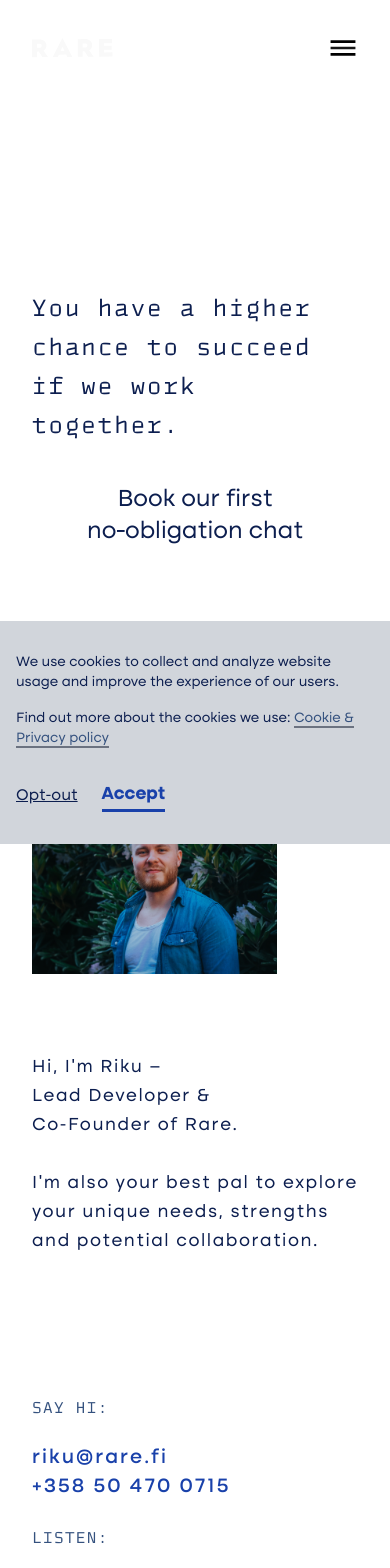
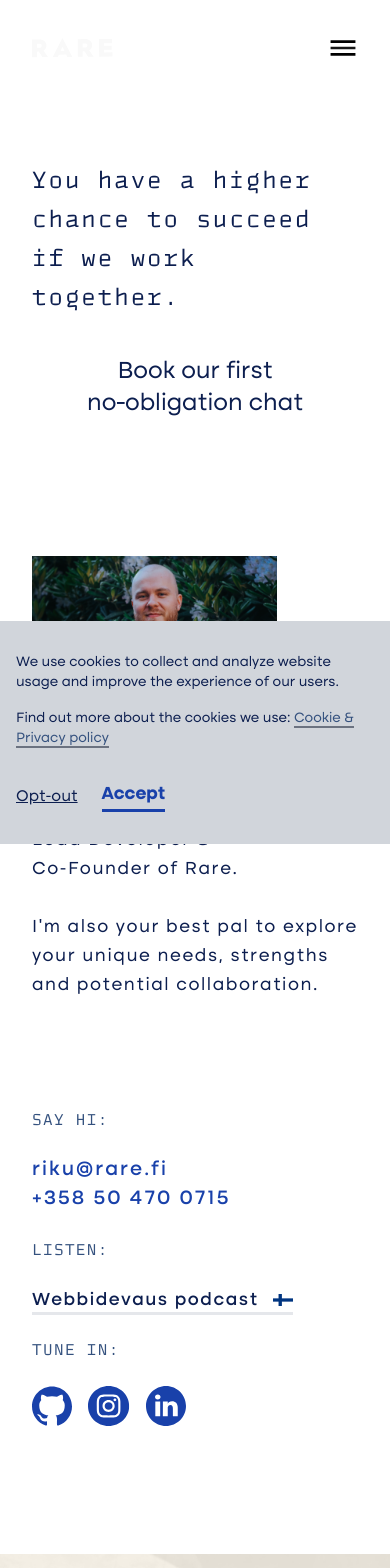
Before and after one commit to rareagency/rare.fi, a Next.js app: page /contact-us in a window 390 px wide. Shown: the top 1568 px of the page. Built offline with nearby package versions, Linux system fonts and the light colour scheme; a small style sheet from the web is missing.

Commit message:
Fix/mobile improvements (#43)

```diff
--- a/components/ContactUs/ContactRiku.tsx
+++ b/components/ContactUs/ContactRiku.tsx
@@ -2,7 +2,7 @@ import React from "react";
 import TextLink from "../TextLink";
 
 export const ContactRiku = () => (
-  <section id="contact-riku" className="col-all layout-grid p-0 mt-48">
+  <section id="contact-riku" className="col-all layout-grid p-0 mt-48 md:mt-16">
     <img
       src="/static/pictures/riku-rouvila.jpg"
       alt="Riku Rouvila - Lead developer and Co-Founder of the company"
@@ -18,7 +18,7 @@ export const ContactRiku = () => (
       potential collaboration.
     </p>
 
-    <div className="table-row col-all layout-grid px-8 md:flex md:flex-col md:mt-32">
+    <div className="table-row col-all layout-grid px-8 md:flex md:flex-col md:mt-24">
       <span className="h6 col-start-2 mt-32 lg:mt-20 md:my-3">Say hi:</span>
       <span className="h4 col-start-3 col-span-2 mt-32 lg:mt-20 text-action-purple md:my-3">
         riku@rare.fi
--- a/components/ContactUs/ContactUsHeader.tsx
+++ b/components/ContactUs/ContactUsHeader.tsx
@@ -3,7 +3,10 @@ import { openPopupWidget } from "react-calendly";
 import Button from "../Button";
 
 export const ContactUsHeader = () => (
-  <section id="contact-us-header" className="col-all layout-grid p-8 mt-64">
+  <section
+    id="contact-us-header"
+    className="col-all layout-grid p-8 mt-64 md:mt-32"
+  >
     <h2 className="h2-small col-start-2 col-span-4 leading-relaxed md:col-span-6 lg:col-start-1">
       You have a higher chance to succeed if we work together.
     </h2>
--- a/components/Floater.tsx
+++ b/components/Floater.tsx
@@ -24,7 +24,7 @@ const Floater = () => {
   return (
     <section
       className={c(
-        `bg-action-purple w-full p-4 layout-grid col-all sticky bottom-0 animation`
+        `flex bg-action-purple w-full p-4 col-all sticky bottom-0 animation`
       )}
     >
       <style jsx>{`
@@ -64,18 +64,18 @@ const Floater = () => {
           }
         }
       `}</style>
-      <p className="col-start-1 col-span-4 md:col-span-4 normal-case text-off-white sm:text-[16px] md:text-[16px] lg:text-[24px] text-[32px] my-4 h6">
+      <p className="flex-auto h6 mr-2 my-auto normal-case text-off-white sm:text-[16px] md:text-[20px] lg:text-[28px] text-[32px]">
         Psst… Don&lsquo;t miss out!
       </p>
       <Button
         xl
-        className="col-start-5 col-span-3 sm:col-start-5 sm:col-span-3 w-5/6"
+        className="flex-1 max-w-lg sm:whitespace-normal whitespace-nowrap"
         kind="secondary-light"
       >
         Subscribe to Rare
       </Button>
       <button
-        className={"absolute right-0 top-0 p-4 text-light-red"}
+        className={"flex-none w-4 right-0 top-0 p-4 text-light-red"}
         onClick={handleClose}
       >
         X
--- a/layouts/Page.tsx
+++ b/layouts/Page.tsx
@@ -1,9 +1,10 @@
 import React from "react";
+import BottomFooter from "../components/Footer/BottomFooter";
+import Footer from "../components/Footer/Footer";
 import Header from "../components/Header/StoriesHeader";
 import Base from "./Base";
-import Footer from "../components/Footer/Footer";
-import BottomFooter from "../components/Footer/BottomFooter";
-import Floater from "../components/Floater";
+// TODO: Enable this when Subscribe to Rare actually does something.
+// import Floater from "../components/Floater";
 
 const Page: React.FC<{ title: string }> = ({ children, title }) => (
   <Base title={title}>
@@ -11,7 +12,7 @@ const Page: React.FC<{ title: string }> = ({ children, title }) => (
     {children}
     <Footer />
     <BottomFooter />
-    <Floater />
+    {/* <Floater /> */}
   </Base>
 );
 
```
